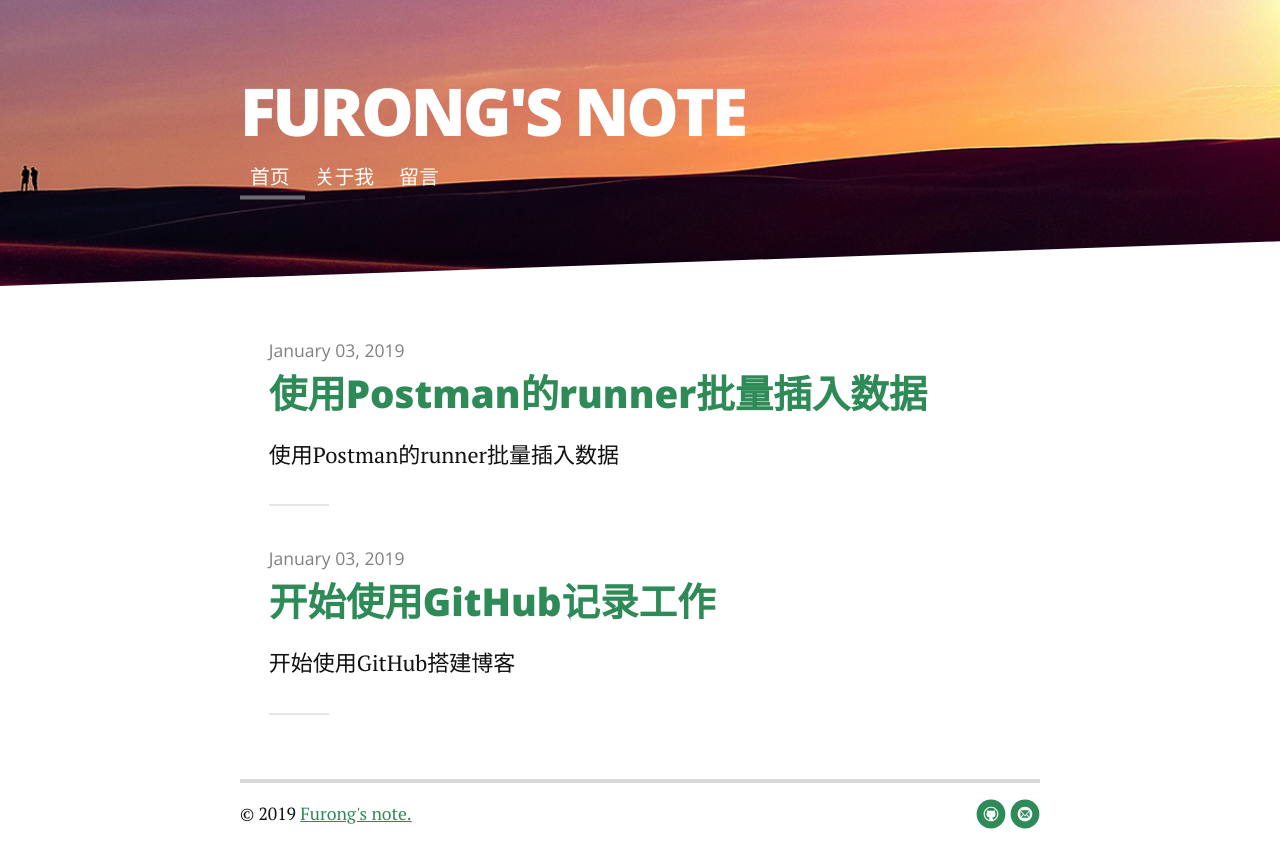
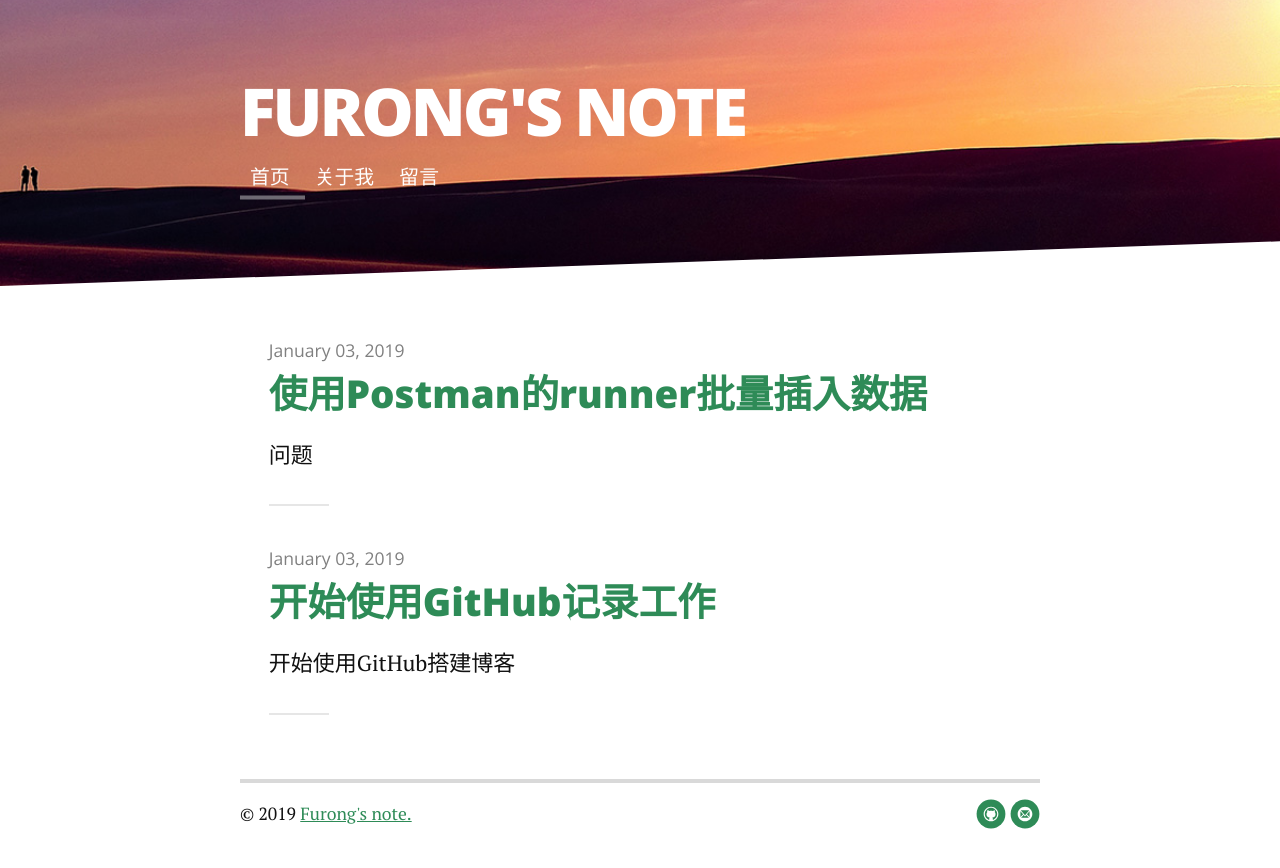
Before and after one commit to liangfurong/liangfurong.github.io, a Jekyll site: the page built from index.html, in a window 1280 px wide. Shown: the top 868 px of the page. Built offline with Jekyll 4.4.1, drawn with Linux system fonts in a browser that asks for light colours; nearby versions of some CDN libraries; the list of posts is cut into pages by our own code.

Commit message:
remove title

```diff
--- a/_posts/2019-01-04-guide-to-use-postman-runner.md
+++ b/_posts/2019-01-04-guide-to-use-postman-runner.md
@@ -10,10 +10,9 @@
  - welcome
 ---
 
-# 使用Postman的runner批量插入数据
 
 
-## 起因
+## 问题
 
 ## 第一步，创建Collections
 
```
